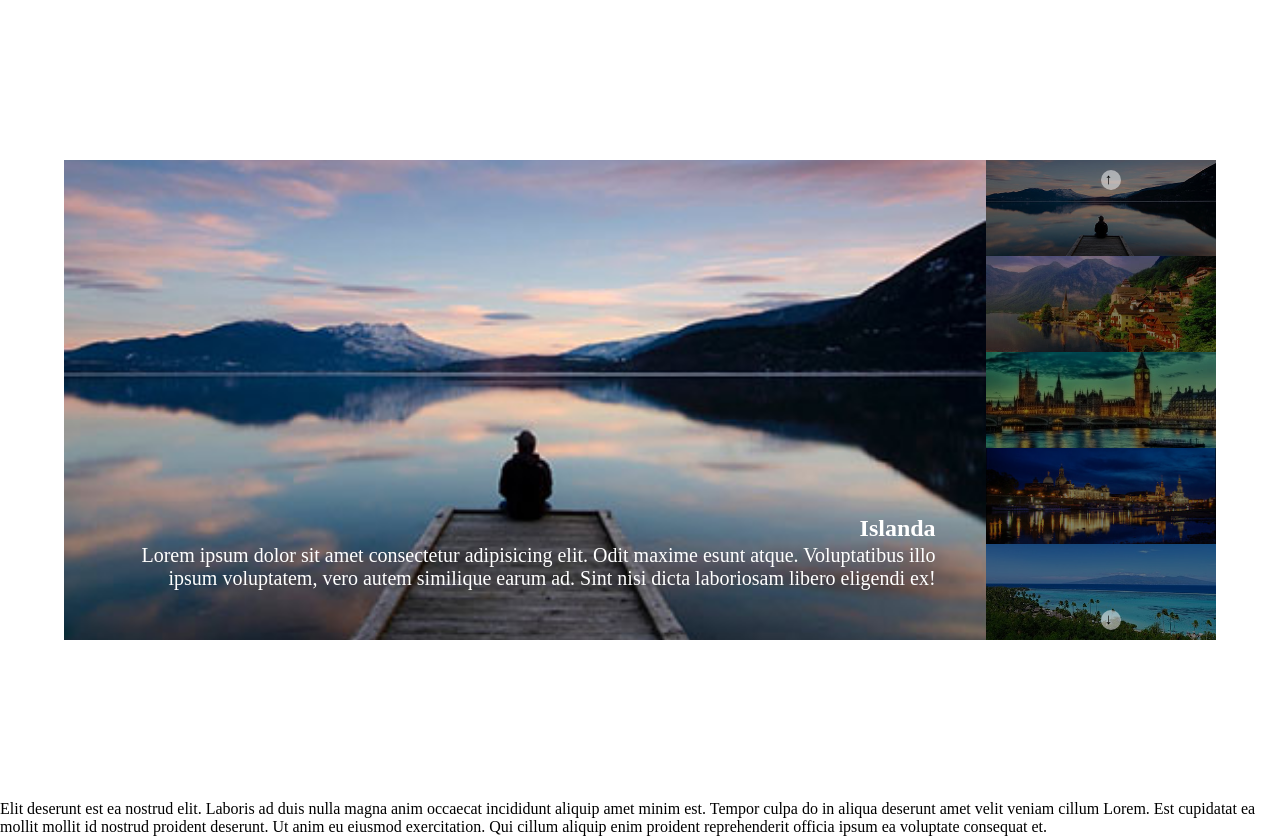
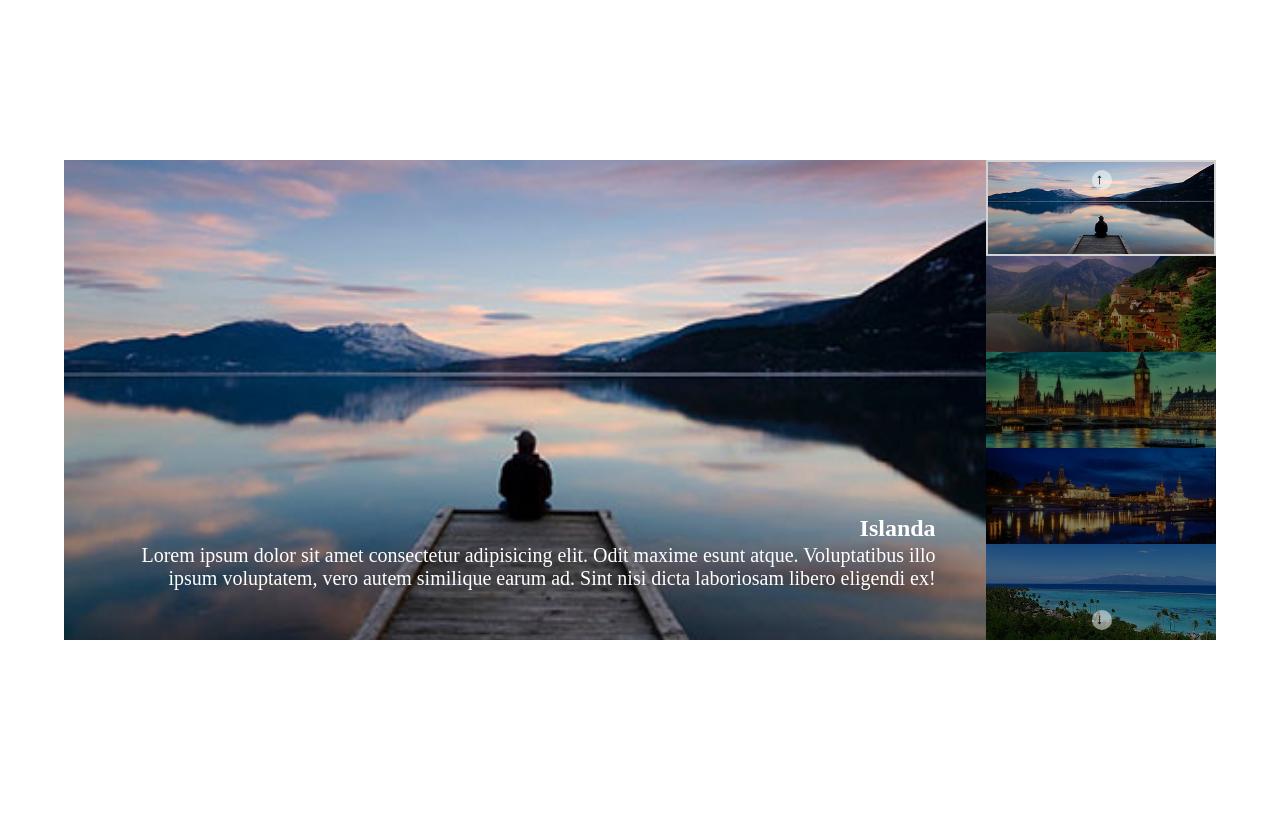
Before and after one commit to Kensir01/js-array-carousel, a plain HTML site: page index.html in a window 1280 px wide. After the commit the page ends 800 px from the top, so only its background shows below. Drawn offline with Linux system fonts and the light colour scheme.

Commit message:
Completati ultimi errori su js e css

```diff
--- a/index.html
+++ b/index.html
@@ -15,7 +15,7 @@
             <!-- Img grande -->
             <div class="container-left">
                 <!-- tutte le img grandi -->
-                <div class="item active">
+                <!-- <div class="item active">
                     <img src="img/01.jpg" alt="">
                     <div class="info">
                         <h2>Nazione</h2>
@@ -33,12 +33,12 @@
                 </div>
                 <div class="item">
                     <img src="img/05.jpg" alt="">
-                </div>
+                </div> -->
             </div>
             <!-- contenitore thumb -->
             <div class="container-right">
                 <!-- thumbs -->
-                <div class="thumb">
+                <!-- <div class="thumb">
                     <img src="img/01.jpg" alt="">
                 </div>
                 <div class="thumb">
@@ -52,13 +52,15 @@
                 </div>
                 <div class="thumb">
                     <img src="img/05.jpg" alt="">
-                </div>
+                </div> -->
                 <!-- frecce -->
-                <div class="freccette">
-                    <div class="su">&larr;</div>
-                    <div class="giu">&rarr;</div>
-                </div>
             </div>
+
+            <div class="freccette">
+                <div class="su">&larr;</div>
+                <div class="giu">&rarr;</div>
+            </div>
+
 
 
         </div>
@@ -71,6 +73,3 @@
 
 
 <!-- usare calc nei flex per le img? -->
-
-
-Elit deserunt est ea nostrud elit. Laboris ad duis nulla magna anim occaecat incididunt aliquip amet minim est. Tempor culpa do in aliqua deserunt amet velit veniam cillum Lorem. Est cupidatat ea mollit mollit id nostrud proident deserunt. Ut anim eu eiusmod exercitation. Qui cillum aliquip enim proident reprehenderit officia ipsum ea voluptate consequat et.
--- a/main.js
+++ b/main.js
@@ -9,10 +9,10 @@ const images = [
 
 const nomi = [
     'Islanda',
-    'nome città',
-    'nome città',
-    'nome città',
-    'nome città',
+    'Svizzera   ',
+    'Londra',
+    'Non ne ho proprio idea!',
+    'Maldive',
 ];
 
 const descrizione = [
@@ -47,41 +47,67 @@ for (let i = 0; i < images.length; i ++){
 }
 
 
+let thumbs = '';
+
+for (let i = 0; i < images.length; i ++){
+
+    thumbs += `<div class="thumb">
+                    <img src="${images[i]}">
+                </div>`;
+}
+
+
+
 // Creazione Slide
 let itemsContainer = document.querySelector('.container-left');
 itemsContainer.innerHTML = slides;
+
+let thumbsContainer = document.querySelector('.container-right');
+thumbsContainer.innerHTML = thumbs;
+
 
 
 // inizializzo una variabile che mi tenga traccia della slide attiva
 let currentSlide = 0;
 
-// recupero tutti le slide, ed al primo aggiungo la classe active
+// recupero tutte le slide, ed al primo aggiungo la classe active
 let items = document.getElementsByClassName('item');
 items[currentSlide].classList.add('active');
 
+let thumbnails = document.getElementsByClassName('thumb');
+thumbnails[currentSlide].classList.add('active');
+
 
 // Gestisco il click su slide precedente
+// per le img
 let giu = document.querySelector('.giu')
 giu.addEventListener('click',
     function () {
         if (currentSlide < items.length - 1) {
 
             items[currentSlide].classList.remove('active');
+            thumbnails[currentSlide].classList.remove('active');
+
 
             currentSlide++; // vado alla slide seguente
 
             items[currentSlide].classList.add('active');
+            thumbnails[currentSlide].classList.add('active');
+
 
         } else {
             items[currentSlide].classList.remove('active');
+            thumbnails[currentSlide].classList.remove('active');
 
             currentSlide = 0;
 
             items[currentSlide].classList.add('active');
+            thumbnails[currentSlide].classList.add('active');
 
         }
     }
 );
+
 
 // gestisco il click su slide seguente
 let su = document.querySelector('.su')
@@ -90,17 +116,22 @@ function () {
     if (currentSlide > 0) {
 
         items[currentSlide].classList.remove('active');
+        thumbnails[currentSlide].classList.remove('active');
+
 
         currentSlide--;
 
         items[currentSlide].classList.add('active');
+        thumbnails[currentSlide].classList.add('active');
 
     } else {
         items[currentSlide].classList.remove('active');
+        thumbnails[currentSlide].classList.remove('active');
 
         currentSlide = 4;
 
         items[currentSlide].classList.add('active');
+        thumbnails[currentSlide].classList.add('active');
 
     }
 }
--- a/style.css
+++ b/style.css
@@ -16,6 +16,7 @@
     display: flex;
     width: 90%;
     height: 60vh;
+    position: relative;
 }
 
 
@@ -91,8 +92,7 @@
 
 .su, .giu {
     position: absolute;
-    left: 50%;
-    transform: translate(-50%, 0);
+    right: 9%;
     display: flex;
     justify-content: center;
     align-items: center;
```
